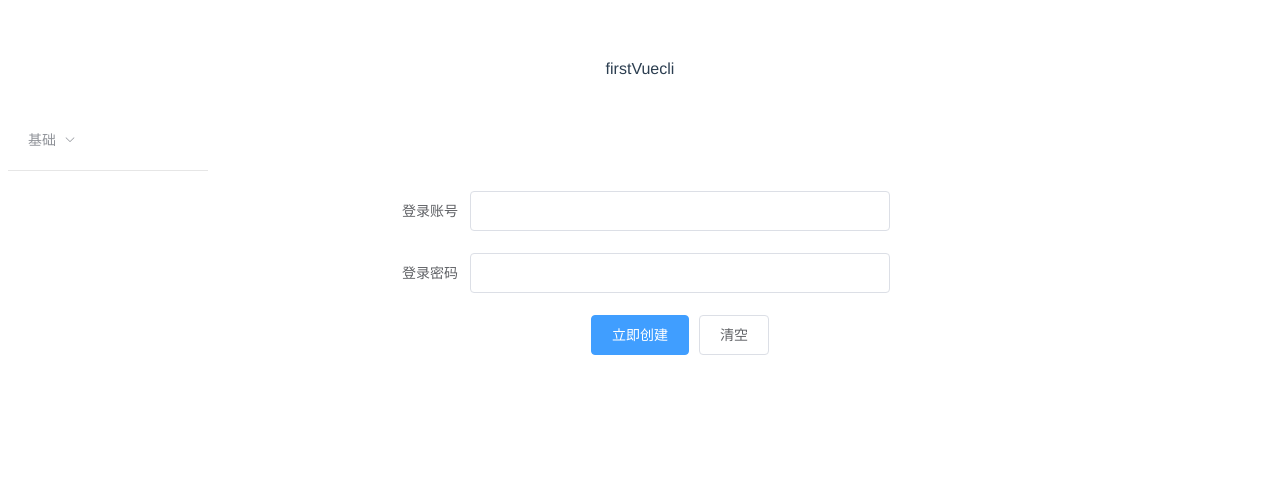
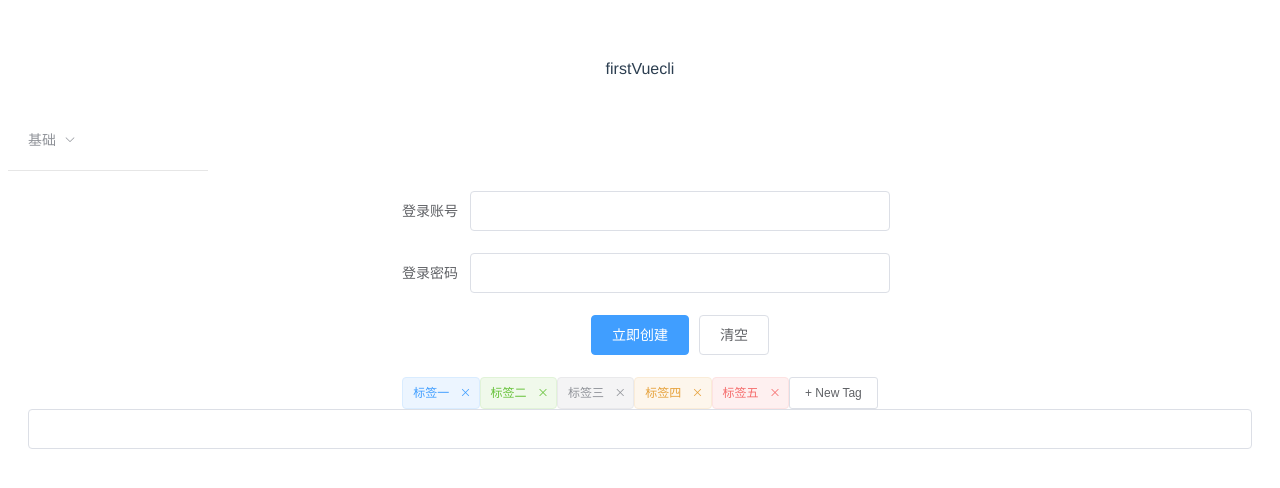
Before and after one commit to DS-XX/fist-vuecli2, a Vue app: page /#/du/business/basic in a window 1280 px wide. Shown: the top 488 px of the page. Built offline with nearby package versions, Linux system fonts and the light colour scheme.

Commit message:
标记的双击

```diff
--- a/src/view/business/basic.vue
+++ b/src/view/business/basic.vue
@@ -12,6 +12,43 @@
       <el-button @click="resetForm('form')">清空</el-button>
     </el-form-item>
   </el-form>
+  <div ref="divRef" style="display:flex;direction:row">
+  <div
+  v-for="(tag,index) in tags"
+  :key="tag.name">
+    <el-tag
+  :key="tag.name"
+  v-if="index!==showIndex"
+  closable
+  :type="tag.type"
+  @dblclick.native.capture="e=>clickdb(index)">
+  {{tag.name}}
+</el-tag>
+<el-input
+v-else
+ ref="saveTagInput"
+:style="{width:inputWidth || 0}"
+@blur="()=>blurclear(index)"
+v-model="inputValue"
+>
+</el-input>
+  </div>
+  <el-input
+  class="input-new-tag"
+  v-if="inputVisible"
+  v-model="inputValue"
+  ref="saveTagInput"
+  size="small"
+  @keyup.enter.native="handleInputConfirm"
+  @blur="handleInputConfirm"
+>
+</el-input>
+<el-button v-else class="button-new-tag" size="small" @click="showInput">+ New Tag</el-button>
+
+  </div>
+  <el-input :style="{width:inputWidth}"
+></el-input>
+  {{inputWidth}}
   </div>
 </template>
 <script>
@@ -19,6 +56,17 @@ export default {
   name: 'basic',
   data () {
     return {
+      tags: [
+        { name: '标签一', type: '' },
+        { name: '标签二', type: 'success' },
+        { name: '标签三', type: 'info' },
+        { name: '标签四', type: 'warning' },
+        { name: '标签五', type: 'danger' }
+      ],
+      showIndex: '',
+      inputWidth: '',
+      inputValue: '',
+      inputVisible: false,
       form: {
         loginName: '',
         password: ''
@@ -53,13 +101,60 @@ export default {
     },
     resetForm (formName) {
       this.$refs[formName].resetFields()
+    },
+    clickdb (index) {
+      const width = this.$refs.divRef.children[index].offsetWidth
+      this.inputWidth = width
+      this.inputValue = this.tags[index].name
+      console.log(this.inputWidth, 'inputstyle')
+      console.log(index, '111')
+      this.showIndex = index
+      this.$nextTick(() => {
+        console.log(this.$refs.saveTagInput, 11111)
+        this.$refs.saveTagInput[0].$refs.input.focus()
+      })
+    },
+    blurclear (index) {
+      if (!this.checkRepeat(index, this.inputValue)) {
+        this.$message.error('重复名')
+        return
+      }
+      this.tags[index].name = this.inputValue
+      this.showIndex = ''
+      this.inputValue = ''
+    },
+    handleClose (tag) {
+      this.dynamicTags.splice(this.dynamicTags.indexOf(tag), 1)
+    },
+
+    showInput () {
+      this.inputVisible = true
+      this.$nextTick(_ => {
+        this.$refs.saveTagInput.$refs.input.focus()
+      })
+    },
+    handleInputConfirm () {
+      let inputValue = this.inputValue
+      if (inputValue) {
+        this.tags.push({name: inputValue})
+      }
+      this.inputVisible = false
+      this.inputValue = ''
+    },
+    checkRepeat (index, name) {
+      for (let i = 0; i < this.tags.length; i++) {
+        if (i !== index && this.tags[i].name === name) {
+          return false
+        }
+      }
+      return true
     }
   }
 }
 </script>
 <style scoped lang="less">
 .containAll{
-  display: flex;
+  display: flex ;
   flex-direction: column;
   align-items: center;
 }
```
